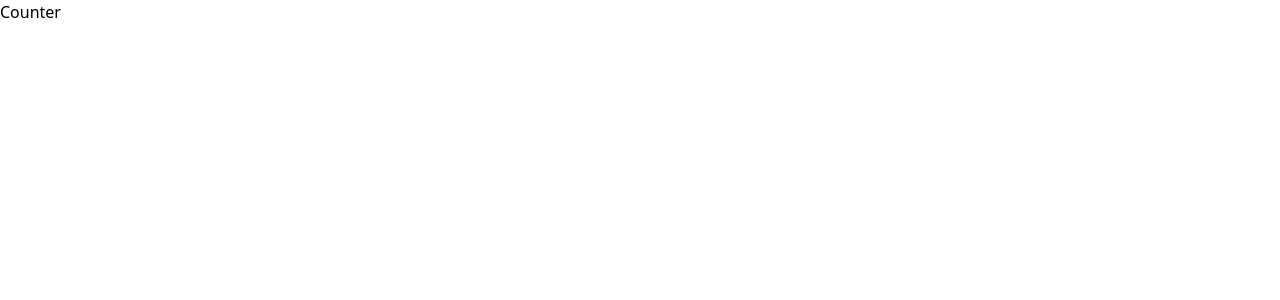
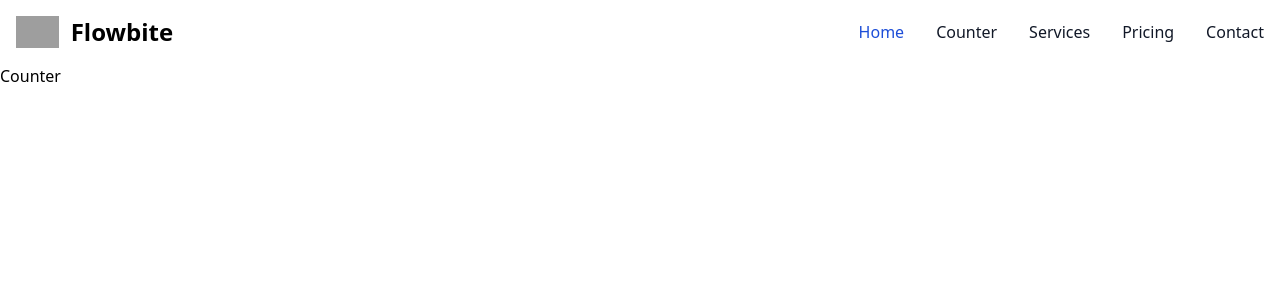
Before and after one commit to bharat55/react-concepts, a React (Create React App) app: page /counter in a window 1280 px wide. Shown: the top 300 px of the page. Built offline with nearby package versions, Linux system fonts and the light colour scheme; grey boxes are pictures that could not be loaded.

Commit message:
Use outlet for using Link outside router provider

```diff
--- a/src/App.js
+++ b/src/App.js
@@ -1,11 +1,10 @@
-import Navbar from "./components/header/Navbar";
 import Home from "./components/Home";
+
 
 function App() {
   return (
     <div className="App">
-      <Navbar />
-      <Home></Home>
+     <Home />
     </div>
   );
 }
--- /dev/null
+++ b/src/components/Layout.js
@@ -0,0 +1,12 @@
+// Layout.js
+import Navbar from "./header/Navbar";
+import { Outlet } from "react-router-dom";
+
+export default function Layout() {
+  return (
+    <>
+      <Navbar />
+      <Outlet />
+    </>
+  );
+}
--- a/src/components/header/Navbar.js
+++ b/src/components/header/Navbar.js
@@ -1,4 +1,5 @@
 import React from 'react'
+import { Link } from 'react-router-dom'
 
 function Navbar() {
     return (
@@ -43,15 +44,16 @@ function Navbar() {
                     <div className="hidden w-full md:block md:w-auto" id="navbar-dropdown">
                         <ul className="flex flex-col font-medium p-4 md:p-0 mt-4 border border-gray-100 rounded-lg bg-gray-50 md:space-x-8 rtl:space-x-reverse md:flex-row md:mt-0 md:border-0 md:bg-white dark:bg-gray-800 md:dark:bg-gray-900 dark:border-gray-700">
                             <li>
-                                <a
-                                    href="#"
+                                <Link
+                                    to={"/"}
                                     className="block py-2 px-3 text-white bg-blue-700 rounded-sm md:bg-transparent md:text-blue-700 md:p-0 md:dark:text-blue-500 dark:bg-blue-600 md:dark:bg-transparent"
                                     aria-current="page"
                                 >
                                     Home
-                                </a>
+                                </Link>
                             </li>
                             <li>
+                                <Link to={"/counter"}>
                                 <button
                                     id="dropdownNavbarLink"
                                     data-dropdown-toggle="dropdownNavbar"
@@ -60,6 +62,7 @@ function Navbar() {
                                     Counter
 
                                 </button>
+                                </Link>
                                 <div
                                     id="dropdownNavbar"
                                     className="z-10 hidden font-normal bg-white divide-y divide-gray-100 rounded-lg shadow-sm w-44 dark:bg-gray-700 dark:divide-gray-600"
--- a/src/index.js
+++ b/src/index.js
@@ -6,20 +6,28 @@ import reportWebVitals from './reportWebVitals';
 import { createBrowserRouter, RouterProvider } from 'react-router-dom';
 import Counter from './components/Counter';
 import NotFoundPage from './components/NotFoundPage';
+import Layout from "./components/Layout";
 
-const router = createBrowserRouter(
-  [
-    { path: "/", element: <App/>},
-    { path: "/counter", element: <Counter/> },
-    { path: "*", element: <NotFoundPage/> },
-  ]
-)
+
+const router = createBrowserRouter([
+  {
+    path: "/",
+    element: <Layout />,
+    children: [
+      { index: true, element: <App /> },
+      { path: "counter", element: <Counter /> },
+    ],
+  },
+  { path: "*", element: <NotFoundPage /> },
+]);
+
+
 
 const root = ReactDOM.createRoot(document.getElementById('root'));
 
 root.render(
   <React.StrictMode>
-    <RouterProvider router={router}/>
+      <RouterProvider router={router}/>
   </React.StrictMode>
 );
 
```
